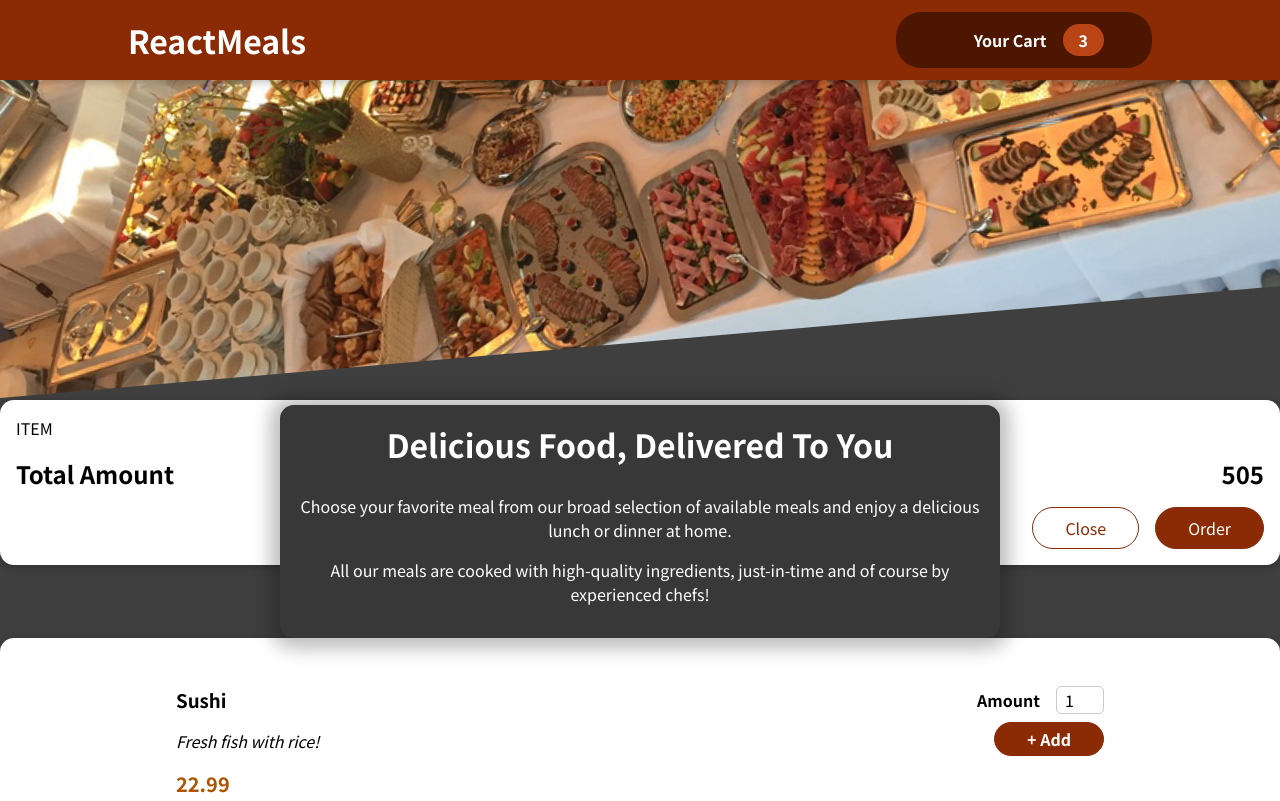
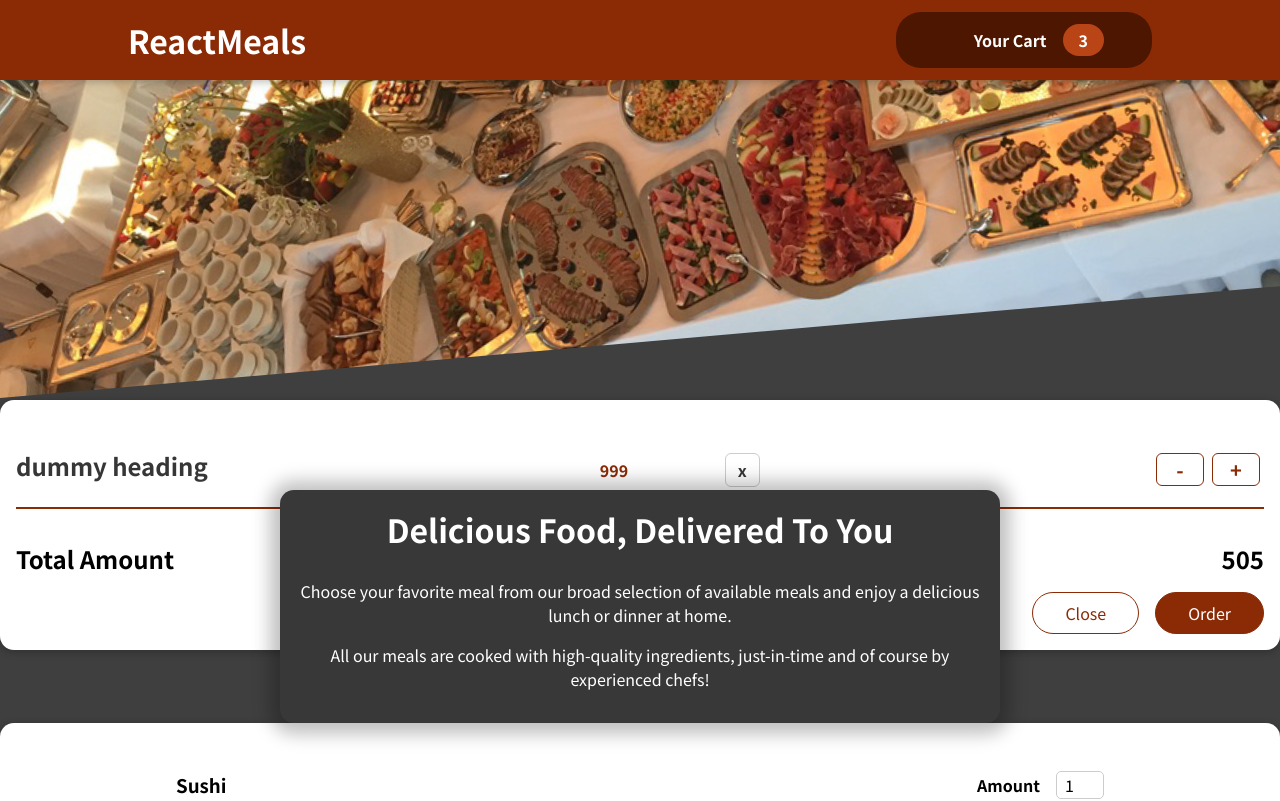
Before and after one commit to Astilion/food-order-app, a React (Vite) app: page / in a window 1280 px wide. Shown: the top 801 px of the page. Built offline with nearby package versions, Linux system fonts and the light colour scheme; some icons are missing.

Commit message:
added dummy CartItem.jsx

```diff
--- a/src/components/Cart/Cart.jsx
+++ b/src/components/Cart/Cart.jsx
@@ -1,14 +1,15 @@
 import styles from "./Cart.module.scss";
 import Card from "../UI/Card";
+import CartItem from "./CartItem";
 const Cart = props => {
 	return (
 		<Card>
 			<ul className={styles["cart-items"]}>
-				<li>ITEM</li>
+				<CartItem/>
 			</ul>
 			<div className={styles.total}>
 				<span>Total Amount</span>
-				<span>505</span>{" "}
+				<span>505</span>
 			</div>
 			<div className={styles.actions}>
 				<button className={styles["button--alt"]}>Close</button>
--- /dev/null
+++ b/src/components/Cart/CartItem.jsx
@@ -0,0 +1,20 @@
+import styles from "./CartItem.module.scss";
+
+const CartItem = props => {
+	return (
+		<li className={styles["cart-item"]}>
+			<h2>dummy heading</h2>
+			<div className={styles.summary}>
+				<span className={styles.price}>999</span>
+				<span className={styles.amount}>x</span>
+			</div>
+
+			<div className={styles.actions}>
+				<button>-</button>
+				<button>+</button>
+			</div>
+		</li>
+	);
+};
+
+export default CartItem;
```
